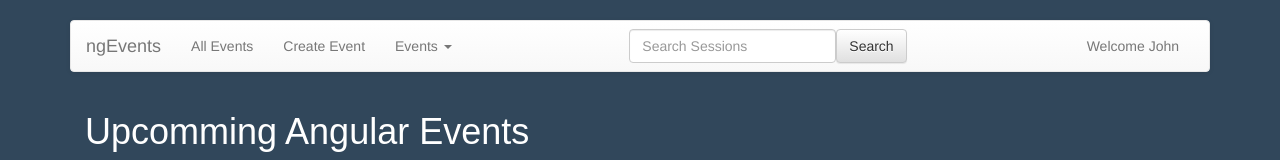
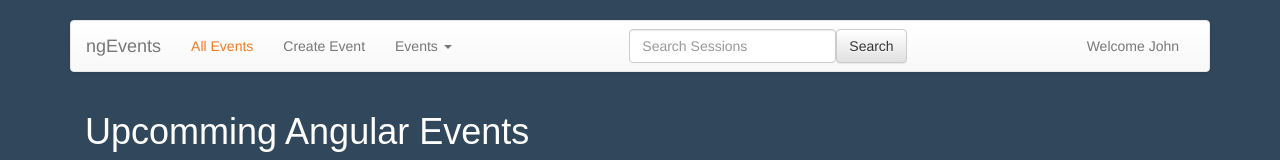
Before and after one commit to Faisal-Munir-PK/ng-fundamentals-PS, an Angular app: page /events in a window 1280 px wide. Shown: the top 160 px of the page. Built offline with nearby package versions, Linux system fonts and the light colour scheme.

Commit message:
active route change color

```diff
--- a/src/app/nav/nav-bar.component.css
+++ b/src/app/nav/nav-bar.component.css
@@ -1,3 +1,6 @@
 #searchForm {
   margin-right: 15rem;
 }
+li > a.active {
+  color: #f97924;
+}
--- a/src/app/nav/nav-bar.component.html
+++ b/src/app/nav/nav-bar.component.html
@@ -7,9 +7,18 @@
     <div class="collapse navbar-collapse">
       <ul class="nav navbar-nav">
         <li>
-          <a [routerLink]="['events']">All Events</a>
+          <a
+            [routerLink]="['events']"
+            routerLinkActive="active"
+            [routerLinkActiveOptions]="{exact:true}">
+            All Events</a>
         </li>
-        <li><a [routerLink]="['events/new']">Create Event</a></li>
+        <li><a
+            [routerLink]="['events/new']"
+            routerLinkActive="active"
+            [routerLinkActiveOptions]="{exact:true}">
+            Create Event</a>
+        </li>
         <li class="dropdown">
           <a href="#" class="dropdown-toggle" data-toggle="dropdown">
             Events
```
